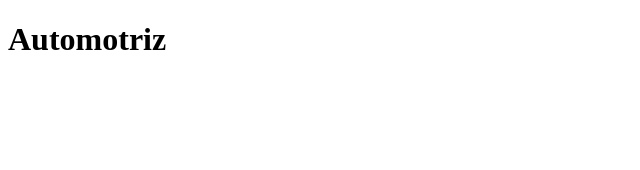
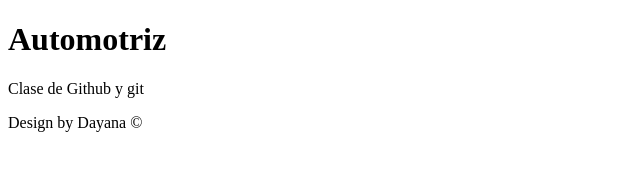
Before and after one commit to liss0794/automotriz-riwi, a plain HTML site: page index.html in a window 1280 px wide. Shown: the whole page, without its empty margins (0-640 px from the left). Drawn offline with Linux system fonts and the light colour scheme.

Commit message:
Segundo commit se agrego semanitica y dos parrafos

```diff
--- a/index.html
+++ b/index.html
@@ -6,6 +6,14 @@
     <title>Automotriz</title>
 </head>
 <body>
-    <h1>Automotriz</h1>
+    <header>
+        <h1>Automotriz</h1>
+    </header>
+    <main>
+        <p>Clase de Github y git</p>
+    </main>
+    <footer>
+        <p>Design by Dayana &copy;</p>
+    </footer>
 </body>
 </html>
```
